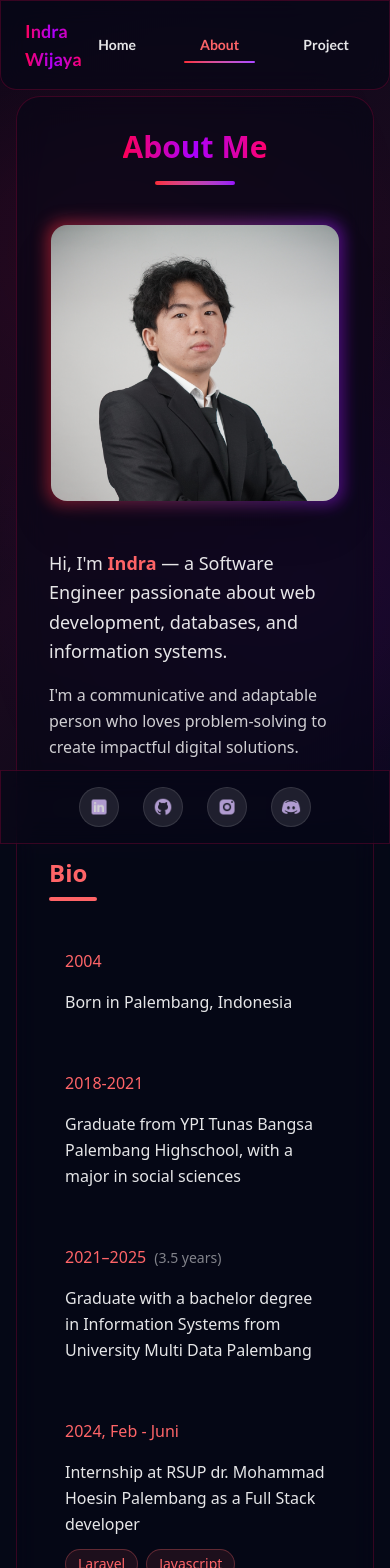
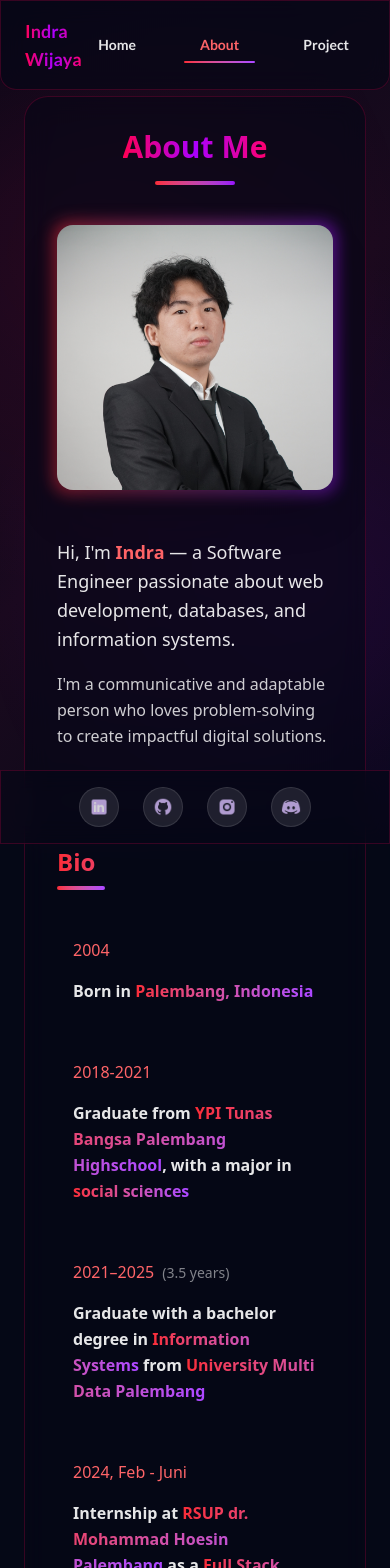
Before and after one commit to indraw26/portofolio, a React (Vite) app: page /about in a window 390 px wide. Shown: the top 1568 px of the page. Built offline with nearby package versions, Linux system fonts and the light colour scheme.

Commit message:
feat: add highlight on the bio description.

```diff
--- a/src/components/About/Bio.jsx
+++ b/src/components/About/Bio.jsx
@@ -4,20 +4,28 @@ const Bio = () => {
   const timeline = [
     {
       year: "2004",
-      description: "Born in Palembang, Indonesia"
+      description: (
+        <>Born in <span className="bg-gradient-to-r from-red-500 to-purple-500 bg-clip-text text-transparent font-bold">Palembang, Indonesia</span></>
+      )
     },
     {
       year: "2018-2021",
-      description: "Graduate from YPI Tunas Bangsa Palembang Highschool, with a major in social sciences"
+      description: (
+        <>Graduate from <span className="bg-gradient-to-r from-red-500 to-purple-500 bg-clip-text text-transparent font-bold">YPI Tunas Bangsa Palembang Highschool</span>, with a major in <span className="bg-gradient-to-r from-red-500 to-purple-500 bg-clip-text text-transparent font-bold">social sciences</span></>
+      )
     },
     {
       year: "2021–2025",
       duration: "(3.5 years)",
-      description: "Graduate with a bachelor degree in Information Systems from University Multi Data Palembang"
+      description: (
+        <>Graduate with a bachelor degree in <span className="bg-gradient-to-r from-red-500 to-purple-500 bg-clip-text text-transparent font-bold">Information Systems</span> from <span className="bg-gradient-to-r from-red-500 to-purple-500 bg-clip-text text-transparent font-bold">University Multi Data Palembang</span></>
+      )
     },
     {
       year: "2024, Feb - Juni",
-      description: "Internship at RSUP dr. Mohammad Hoesin Palembang as a Full Stack developer",
+      description: (
+        <>Internship at <span className="bg-gradient-to-r from-red-500 to-purple-500 bg-clip-text text-transparent font-bold">RSUP dr. Mohammad Hoesin Palembang</span> as a <span className="bg-gradient-to-r from-red-500 to-purple-500 bg-clip-text text-transparent font-bold">Full Stack developer</span></>
+      ),
       skills: skillInternRsup
     }
   ];
@@ -25,10 +33,10 @@ const Bio = () => {
   return (
     <div className="text-white animate-[slideUp_0.6s_ease-out_0.2s_backwards]">
       <div className="mb-8">
-        <h3 className="text-2xl md:text-3xl font-bold text-red-400">
+        <h3 className="text-2xl md:text-3xl font-bold bg-gradient-to-r from-red-500 via-purple-500 to-red-500 bg-clip-text text-transparent animate-[gradient_3s_ease_infinite] bg-[length:200%_auto]">
           Bio
         </h3>
-        <div className="w-12 h-1 bg-red-400 mt-2 rounded-full"></div>
+        <div className="w-12 h-1 bg-gradient-to-r from-red-500 to-purple-500 mt-2 rounded-full"></div>
       </div>
 
       <div className="space-y-6">
@@ -44,7 +52,7 @@ const Bio = () => {
               )}
             </div>
             <div className="space-y-3">
-              <p className="text-white/90 leading-relaxed">
+              <p className="text-white/90 leading-relaxed font-semibold">
                 {item.description}
               </p>
               {item.skills && (
--- a/src/pages/about.jsx
+++ b/src/pages/about.jsx
@@ -4,8 +4,8 @@ import Skill from "../components/About/ProgrammingSkill";
 
 const About = () => {
   return (
-    <div className="container mx-auto flex items-center justify-center px-4 my-24">
-      <div className="max-w-6xl mx-auto glass-effect-dark rounded-3xl overflow-hidden animate-[fadeIn_0.8s_ease-out]">
+    <div className="container mx-auto flex items-center justify-center px-6 my-24">
+      <div className="max-w-7xl mx-auto glass-effect-dark rounded-3xl overflow-hidden animate-[fadeIn_0.8s_ease-out]">
         <div className="p-8 md:p-12 space-y-12">
           <AboutMe />
           <div className="border-t border-white/10"></div>
--- a/src/pages/home.jsx
+++ b/src/pages/home.jsx
@@ -4,8 +4,8 @@ const Home = () => {
   const navigate = useNavigate();
 
   return (
-    <div className="container mx-auto flex items-center justify-center px-4 min-h-screen">
-      <div className="flex flex-col text-center text-white max-w-5xl w-full animate-[fadeIn_0.8s_ease-out]">
+    <div className="container mx-auto flex items-center justify-center px-6 min-h-screen">
+      <div className="flex flex-col text-center text-white max-w-7xl w-full animate-[fadeIn_0.8s_ease-out]">
 
         <div className="mb-12 space-y-6 animate-[slideUp_0.6s_ease-out]">
           <h1 className="text-5xl md:text-6xl lg:text-7xl font-montserrat-bold leading-tight">
--- a/src/pages/project.jsx
+++ b/src/pages/project.jsx
@@ -1,7 +1,7 @@
 const Project = () => {
   return (
-    <div className="container mx-auto my-24">
-      <div className="max-w-6xl mx-auto glass-effect-dark rounded-3xl p-8 md:p-12 animate-[fadeIn_0.8s_ease-out]">
+    <div className="container mx-auto my-24 px-6">
+      <div className="max-w-7xl mx-auto glass-effect-dark rounded-3xl p-8 md:p-12 animate-[fadeIn_0.8s_ease-out]">
         <div className="text-center text-white">
           <h1 className="text-4xl md:text-5xl font-bold mb-4 animate-[float_3s_ease-in-out_infinite]">
             <span className="animated-gradient">
```
